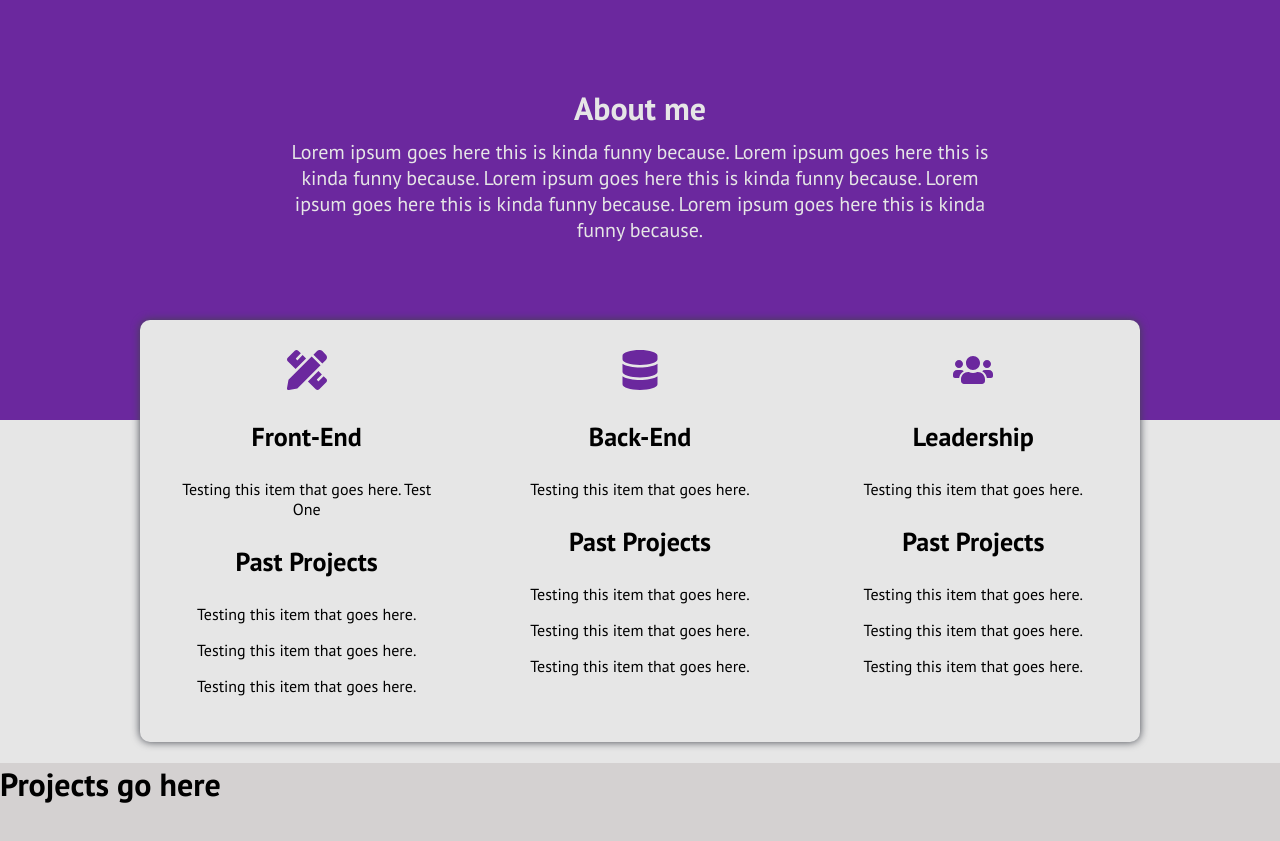
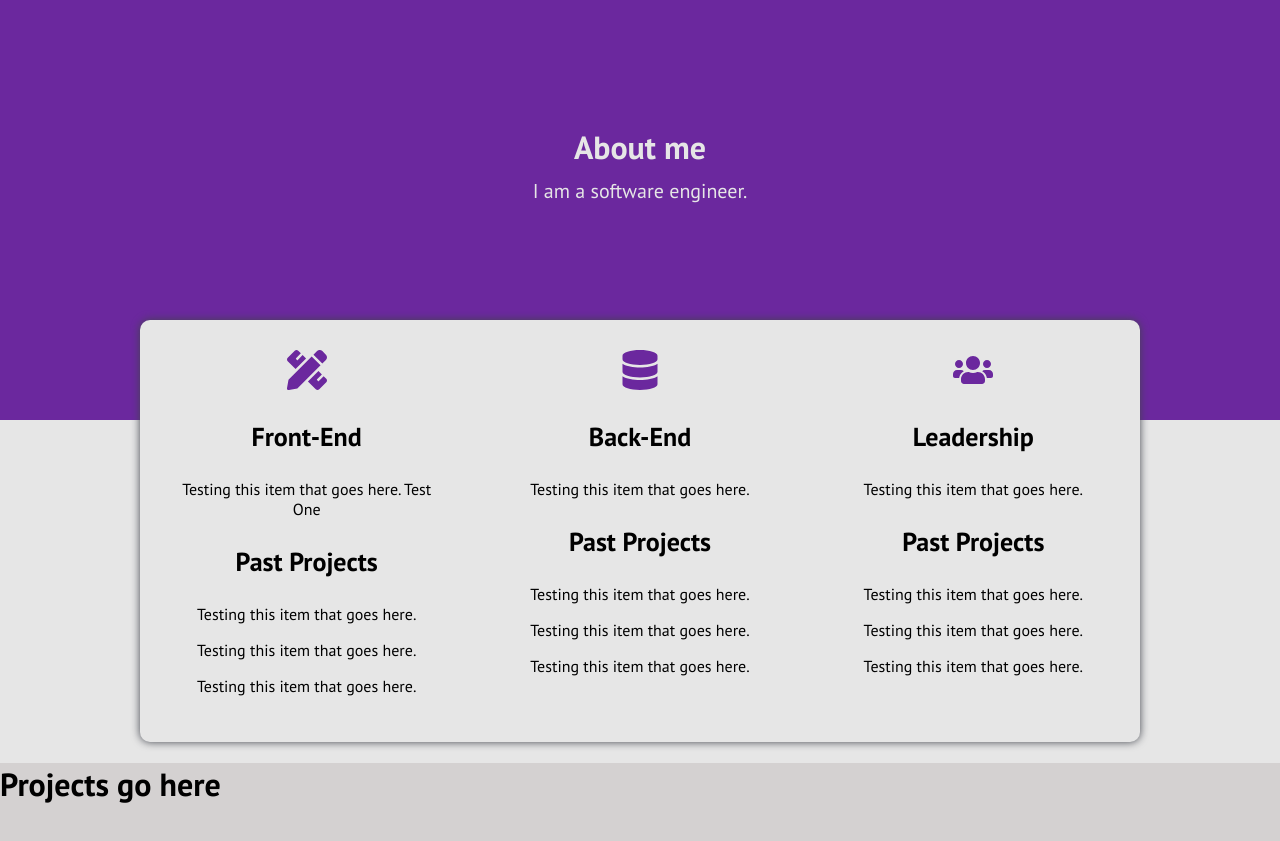
Before and after one commit to dnhen/portfolio, a React (Create React App) app: page / in a window 1280 px wide. Shown: the part 800-1641 px from the top of the page. Built offline with nearby package versions, Linux system fonts and the light colour scheme.

Commit message:
Added about message

```diff
--- a/src/Components/SectionAbout.js
+++ b/src/Components/SectionAbout.js
@@ -8,7 +8,7 @@ const SectionAbout = () => {
       <div className="backgroundBox">
         <div className="innerBox">
           <h1>About me</h1>
-          <p>Lorem ipsum goes here this is kinda funny because. Lorem ipsum goes here this is kinda funny because. Lorem ipsum goes here this is kinda funny because. Lorem ipsum goes here this is kinda funny because. Lorem ipsum goes here this is kinda funny because.</p>
+          <p>I am a software engineer.</p>
         </div>
       </div>
       <div className="roundedBox">
```
